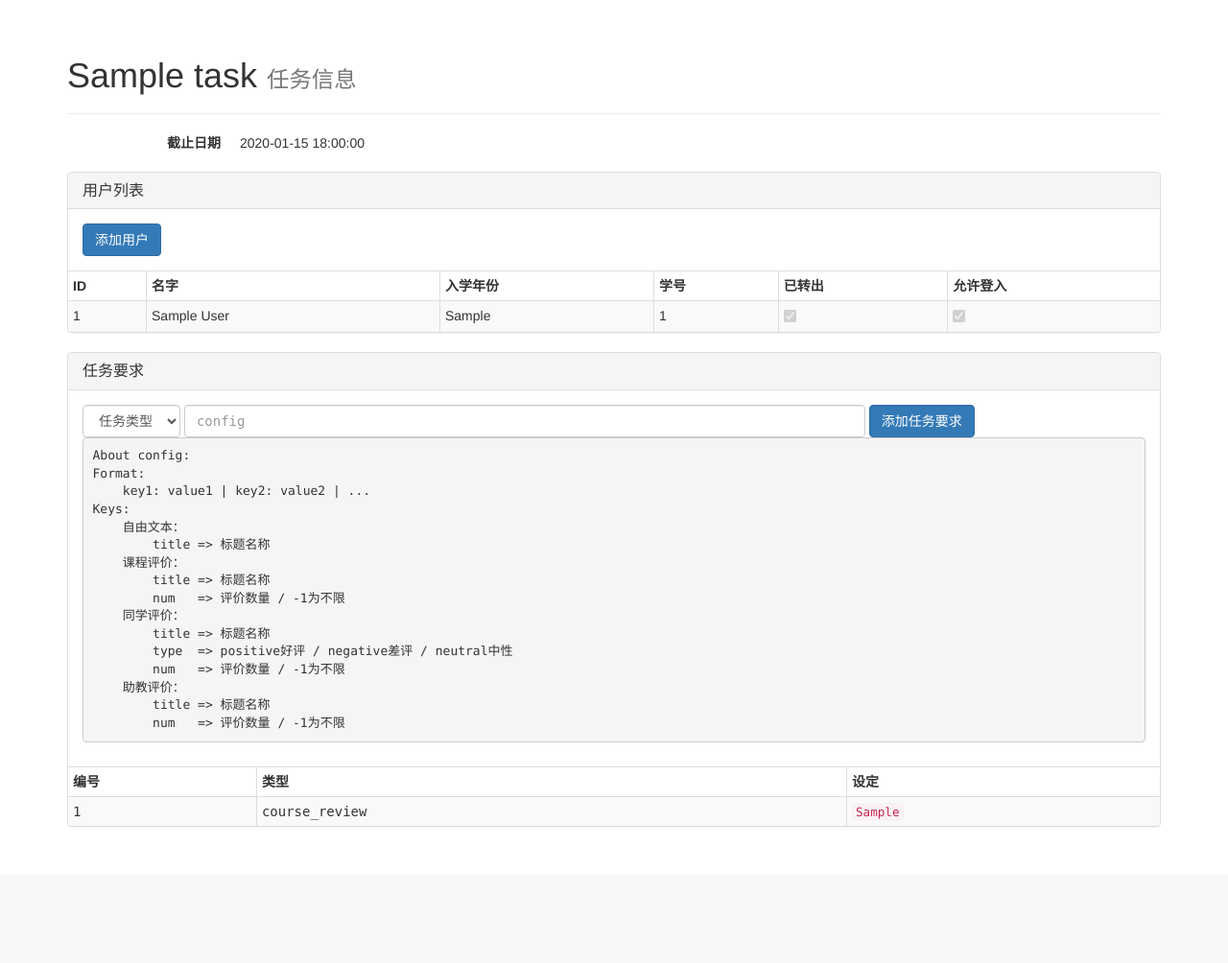
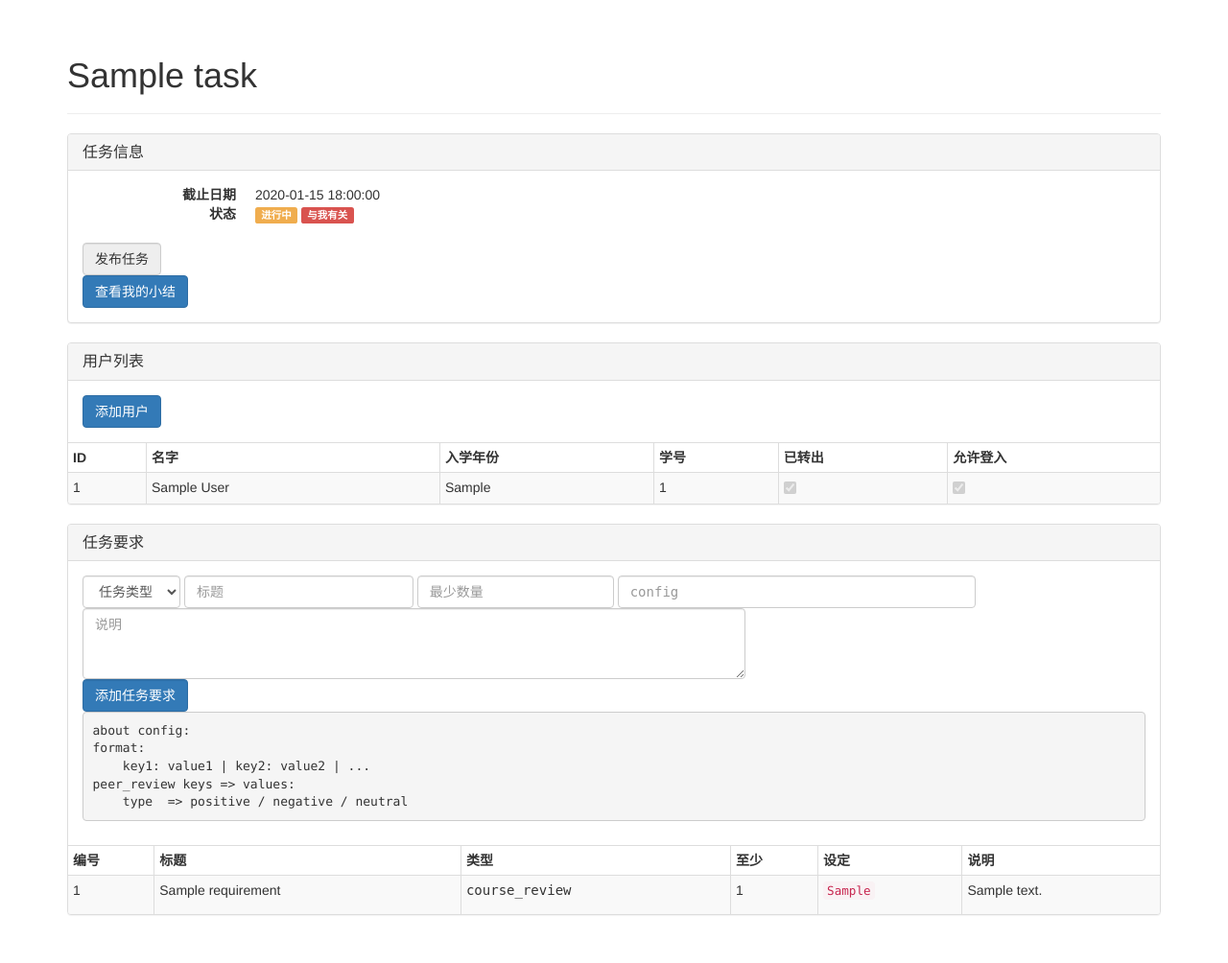
Before and after one commit to abcdabcd987/acm-semester-report, a Flask app: page /task/1/info in a window 1280 px wide. Shown: the part 51-1055 px from the top of the page at 96% size. Before the commit the page ends 913 px from the top, so only its background shows below. Run offline with Flask 2, Linux system fonts and the light colour scheme; the visitor is signed in with stand-in values (Sample User, id 1); tables that the repository leaves empty hold one stand-in row (values such as "Sample post"); some libraries are stand-ins or nearby versions.

Commit message:
part of task & report

```diff
--- a/acm_report/__init__.py
+++ b/acm_report/__init__.py
@@ -1,4 +1,5 @@
 from flask import Flask
+import acm_report.models as models
 import acm_report.database as db
 import acm_report.settings as settings
 import acm_report.utils as utils
@@ -6,6 +7,16 @@
 app = Flask(__name__)
 app.secret_key = settings.FLASK_SECRET_KEY
 app.jinja_env.filters['format_from_utc'] = utils.format_from_utc
+app.jinja_env.filters['nl2p'] = utils.nl2p
+
+
+@app.context_processor
+def inject_model_enums():
+    return {
+        'TaskRequirementType': models.TaskRequirementType,
+        'PeerReviewType': models.PeerReviewType,
+        'PrivilegeType': models.PrivilegeType,
+    }
 
 
 @app.teardown_appcontext
--- a/acm_report/static/layout.css
+++ b/acm_report/static/layout.css
@@ -6,3 +6,18 @@
 .monospace {
     font-family: monospace;
 }
+
+#top-notification {
+    position: fixed;
+    top: 0;
+    left: 35%;
+    width: 30%;
+    height: 52px;
+    line-height: 52px;
+    background-color: #eee;
+    z-index: 9999;
+}
+
+.invisible {
+    display: none;
+}
--- /dev/null
+++ b/acm_report/static/report.js
@@ -0,0 +1,4 @@
+'use strict';
+(function() {
+    const top_notification = $("#top-notification");
+})();
--- a/acm_report/templates/task_info.html
+++ b/acm_report/templates/task_info.html
@@ -2,12 +2,44 @@
 {% block title %}{{task.title}} - 任务信息{% endblock %}
 {% block content %}
 <div class="page-header">
-  <h1>{{task.title}} <small>任务信息</small></h1>
+  <h1>{{task.title}}</h1>
 </div>
+
+<div class="panel panel-default">
+  <div class="panel-heading"><h2 class="panel-title">任务信息</h2></div>
+  <div class="panel-body">
     <dl class="dl-horizontal">
       <dt>截止日期</dt>
       <dd>{{task.deadline | format_from_utc}}</dd>
+      <dt>状态</dt>
+      <dd>
+      {% if task.status == 'configuring' %}
+        <span class="label label-default">配置中</span>
+      {% elif task.status == 'published' %}
+        <span class="label label-warning">进行中</span>
+      {% elif task.status == 'ended' %}
+        <span class="label label-success">已截止</span>
+      {% endif %}
+      {% if task.involved %}
+        <span class="label label-danger">与我有关</span>
+      {% endif %}
+      </dd>
     </dl>
+    <form class="form-inline" method="post" action="{{ url_for('post_task_publish') }}" onsubmit="return confirm('确认？');">
+      <fieldset>
+        <input type="hidden" name="id" value="{{task.id}}">
+        <button type="submit" {% if task.published %}disabled{% endif %} class="form-control btn-md btn-default">
+          <i class="icon-filter icon-white"></i> 发布任务
+        </button>
+      </fieldset>
+    </form>
+    {% if task.involved %}
+      <a class="btn btn-md btn-primary" href="{{ url_for('get_task_my_report', id=task.id) }}">
+        <i class="icon-filter icon-white"></i> 查看我的小结
+      </a>
+    {% endif %}
+  </div>
+</div>
 
 <div class="panel panel-default">
   <div class="panel-heading"><h2 class="panel-title">用户列表</h2></div>
@@ -48,6 +80,7 @@
     <form class="form-inline" method="post" action="{{ url_for('post_task_add_requirement') }}">
       <fieldset>
         <input type="hidden" name="id" value="{{task.id}}">
+        <div>
           <select name="type" class="input-md form-control">
             <option value="None" selected>任务类型</option>
             <option value="freetext">自由文本</option>
@@ -55,43 +88,44 @@
             <option value="peer_review">同学评价</option>
             <option value="ta_review">助教评价</option>
           </select>
-        <input type="text" name="config" size="80" class="input-md form-control monospace" placeholder="config">
+          <input type="text" name="title" size="24" class="input-md form-control" placeholder="标题" required>
+          <input type="number" name="number" size="4" class="input-md form-control monospace" min="0" placeholder="最少数量" required>
+          <input type="text" name="config" size="40" class="input-md form-control monospace" placeholder="config">
+        </div>
+        <div>
+          <textarea name="description" rows="3" cols="80" class="form-control" placeholder="说明"></textarea>
+        </div>
         <button type="submit" class="form-control btn-md btn-primary">
           <i class="icon-filter icon-white"></i> 添加任务要求
         </button>
       </fieldset>
     </form>
-    <pre>About config:
-Format:
+    <pre>about config:
+format:
     key1: value1 | key2: value2 | ...
-Keys:
-    自由文本：
-        title => 标题名称
-    课程评价：
-        title => 标题名称
-        num   => 评价数量 / -1为不限
-    同学评价：
-        title => 标题名称
-        type  => positive好评 / negative差评 / neutral中性
-        num   => 评价数量 / -1为不限
-    助教评价：
-        title => 标题名称
-        num   => 评价数量 / -1为不限</pre>
+peer_review keys => values:
+    type  => positive / negative / neutral</pre>
   </div>
   <table class="table table-striped table-bordered table-condensed table-helper table-hover">
     <thead>
       <tr>
         <th>编号</th>
+        <th>标题</th>
         <th>类型</th>
+        <th>至少</th>
         <th>设定</th>
+        <th>说明</th>
       </tr>
     </thead>
     <tbody>
     {% for r in requirements %}
-      <tr class="monospace" data-value="{{r.id}}">
+      <tr data-value="{{r.id}}">
         <td>{{r.order}}</td>
-        <td>{{r.type.name}}</td>
-        <td><code>{{r.config}}</code></td>
+        <td>{{r.title}}</td>
+        <td class="monospace">{{r.type.name}}</td>
+        <td>{{r.number}}</td>
+        <td>{% if r.config %}<code>{{r.config}}</code>{% endif %}</td>
+        <td>{{r.description | nl2p | safe}}</td>
       </tr>
     {% endfor %}
     </tbody>
--- a/acm_report/utils.py
+++ b/acm_report/utils.py
@@ -14,3 +14,7 @@
 
 def local_to_utc(local):
     return settings.TIMEZONE.localize(local, is_dst=False).astimezone(pytz.utc)
+
+
+def nl2p(text):
+    return ''.join("<p>%s</p>" % line for line in text.splitlines() if line)
--- a/acm_report/views.py
+++ b/acm_report/views.py
@@ -278,10 +278,24 @@
     return redirect(url_for('get_task_info', id=task.id))
 
 
+def set_task_status(task):
+    if task.deadline < datetime.utcnow():
+        task.status = 'ended'
+    elif task.published:
+        task.status = 'published'
+    else:
+        task.status = 'configuring'
+    query = db_session.query(Report)
+    query = query.filter(Report.task_id == task.id, Report.user_id == session['user_id'])
+    task.involved = query.first() is not None
+
+
 @app.route('/task/list')
 @login_required
 def get_task_list():
     tasks = db_session.query(Task).order_by(Task.id.desc()).all()
+    for t in tasks:
+        set_task_status(t)
     return render_template('task_list.html', tasks=tasks)
 
 
@@ -292,6 +306,7 @@
     if not task:
         flash('找不到该任务', 'warning')
         return redirect(url_for('get_task_list'))
+    set_task_status(task)
     return render_template('task_info.html',
                            task=task,
                            users=task.users,
@@ -328,7 +343,12 @@
     if len(users) != len(selected):
         flash('某个用户不存在于数据库中', 'warning')
         return redirect(url_for('get_user_list'))
-    task.users.extend(users)
+    for user in users:
+        report = Report(task_id=task.id,
+                        user_id=user.id,
+                        published=False,
+                        update_at=datetime.utcnow())
+        db_session.add(report)
     db_session.commit()
 
     flash('添加用户成功', 'success')
@@ -337,41 +357,48 @@
 
 def check_task_requirement_config(config, type):
     allowed_keys = {
-        TaskRequirementType.freetext: {'title'},
-        TaskRequirementType.ta_review: {'title', 'num'},
-        TaskRequirementType.course_review: {'title', 'num'},
-        TaskRequirementType.peer_review: {'title', 'num', 'type'},
+        TaskRequirementType.freetext: {},
+        TaskRequirementType.ta_review: {},
+        TaskRequirementType.course_review: {},
+        TaskRequirementType.peer_review: {'type'},
     }
     for c in config.split('|'):
+        if not c:
+            continue
         splited = c.split(':')
         if len(splited) != 2:
             return False
         k, v = splited[0].strip(), splited[1].strip()
         if k not in allowed_keys[type]:
             return False
-        if k == 'num':
-            try:
-                v = int(v)
-            except:
-                return False
-        elif k == 'type':
+        if k == 'type':
             if v not in PeerReviewType.__members__:
                 return False
-    return True
+        allowed_keys[type].remove(k)
+    return not allowed_keys[type]
 
 
-@app.route('/task/task_add_requirement', methods=['POST'])
+@app.route('/task/add_requirement', methods=['POST'])
 @login_required
 def post_task_add_requirement():
     id = request.form.get('id', None)
     type = request.form.get('type', '')
+    title = request.form.get('title', '')
+    number = request.form.get('number', None)
+    description = request.form.get('description', '')
     config = request.form.get('config', '')
+    err = None
     try:
         id = int(id)
     except:
         pass
+    try:
+        number = int(number)
+    except:
+        err = '数量格式不正确'
+    if not title:
+        err = '标题不能为空'
     task = db_session.query(Task).filter(Task.id == id).first()
-    err = None
     if not task:
         err = '找不到该任务'
     if not err and task.deadline < datetime.utcnow():
@@ -389,8 +416,82 @@
     r = TaskRequirement(type=type,
                         task_id=task.id,
                         order=len(task.requirements) + 1,
+                        title=title,
+                        description=description,
+                        number=number,
                         config=config)
     task.requirements.append(r)
     db_session.commit()
     flash('成功添加任务', 'success')
     return redirect(url_for('get_task_info', id=id))
+
+
+@app.route('/task/publish', methods=['POST'])
+@login_required
+def post_task_publish():
+    id = request.form.get('id', None)
+    try:
+        id = int(id)
+    except:
+        pass
+    task = db_session.query(Task).filter(Task.id == id).first()
+    if not task:
+        flash('找不到该任务', 'warning')
+        return redirect(url_for('get_task_list'))
+    task.published = True
+    db_session.commit()
+    flash('任务成功发布', 'success')
+    return redirect(url_for('get_task_info', id=id))
+
+
+@app.route('/task/<int:id>/my_report')
+@login_required
+def get_task_my_report(id):
+    task = db_session.query(Task).filter(Task.id == id).first()
+    if not task:
+        flash('找不到该任务', 'warning')
+        return redirect(url_for('get_task_list'))
+    query = db_session.query(Report).filter(Report.task_id == task.id,
+                                            Report.user_id == session['user_id'])
+    report = query.first()
+    if not report:
+        flash('您不属于该任务', 'warning')
+        return redirect(url_for('get_task_info', id=id))
+    return redirect(url_for('get_report', id=report.id))
+
+
+@app.route('/report/<int:id>')
+@login_required
+def get_report(id):
+    report = db_session.query(Report).filter(Report.id == id).first()
+    if not report:
+        flash('找不到该小结', 'warning')
+        return redirect(url_for('get_task_info', id=task.id))
+
+    return render_template('report.html',
+                           report=report,
+                           task=report.task,
+                           user=report.user,
+                           fragments=report.fragments,
+                           requirements=report.task.requirements)
+
+
+@app.route('/report/add_fragment', methods=['POST'])
+@login_required
+def post_report_add_fragment():
+    err = False
+    try:
+        task_id = int(request.form.get('task_id', None))
+        report_id = int(request.form.get('report_id', None))
+        requirement_id = int(request.form.get('requirement_id', None))
+    except:
+        err = True
+    if not err:
+        task = db_session.query(Task).filter(Task.id == task_id).first()
+        report = db_session.query(Report).filter(Report.id == report_id).first()
+        query = db_session.query(TaskRequirement).filter(TaskRequirement.id == requirement_id,
+                                                         TaskRequirement.task_id == task_id)
+        requirement = query.first()
+    if err or not task or not report or not requirement:
+        flash('无法添加片段', 'warning')
+        return redirect(url_for('get_task_list'))
```
Also changed, not shown: acm_report/models.py (+20 -16 lines), acm_report/templates/report.html (added, +78 -0 lines), acm_report/templates/task_list.html (+19 -6 lines). Lines whose indentation alone changed are shown as unchanged.
